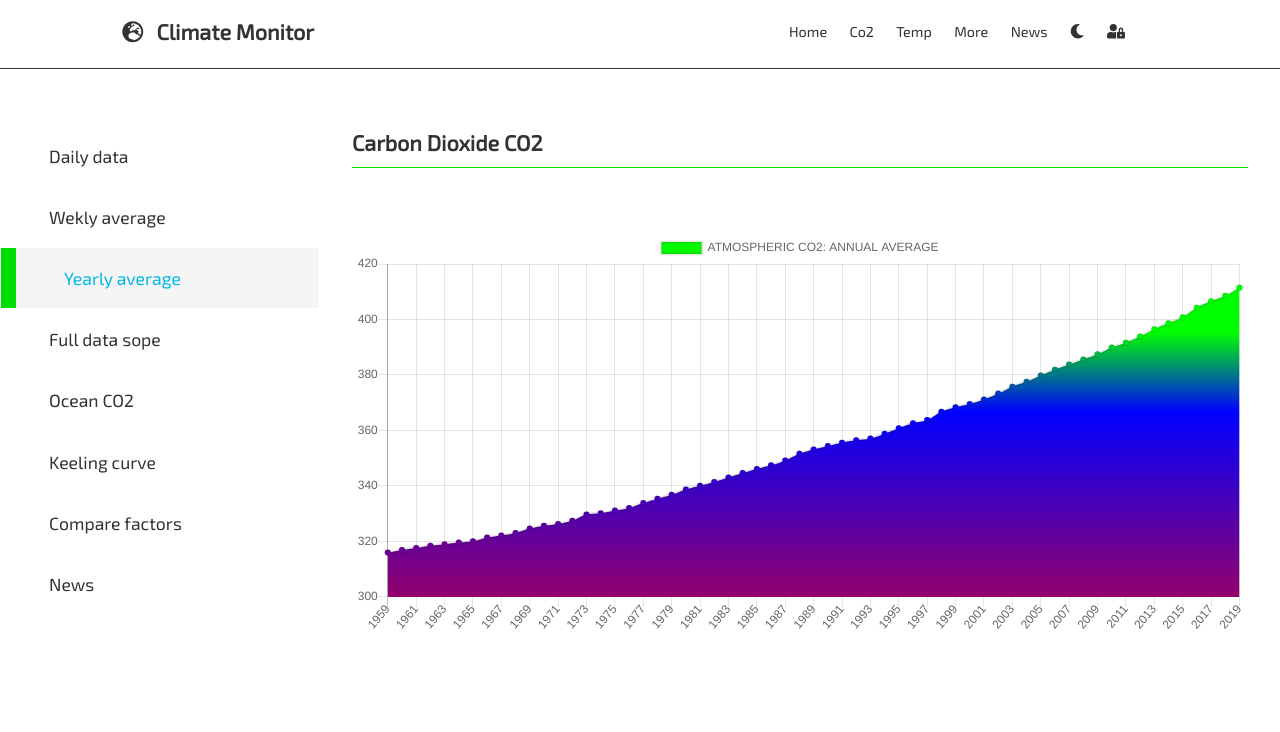
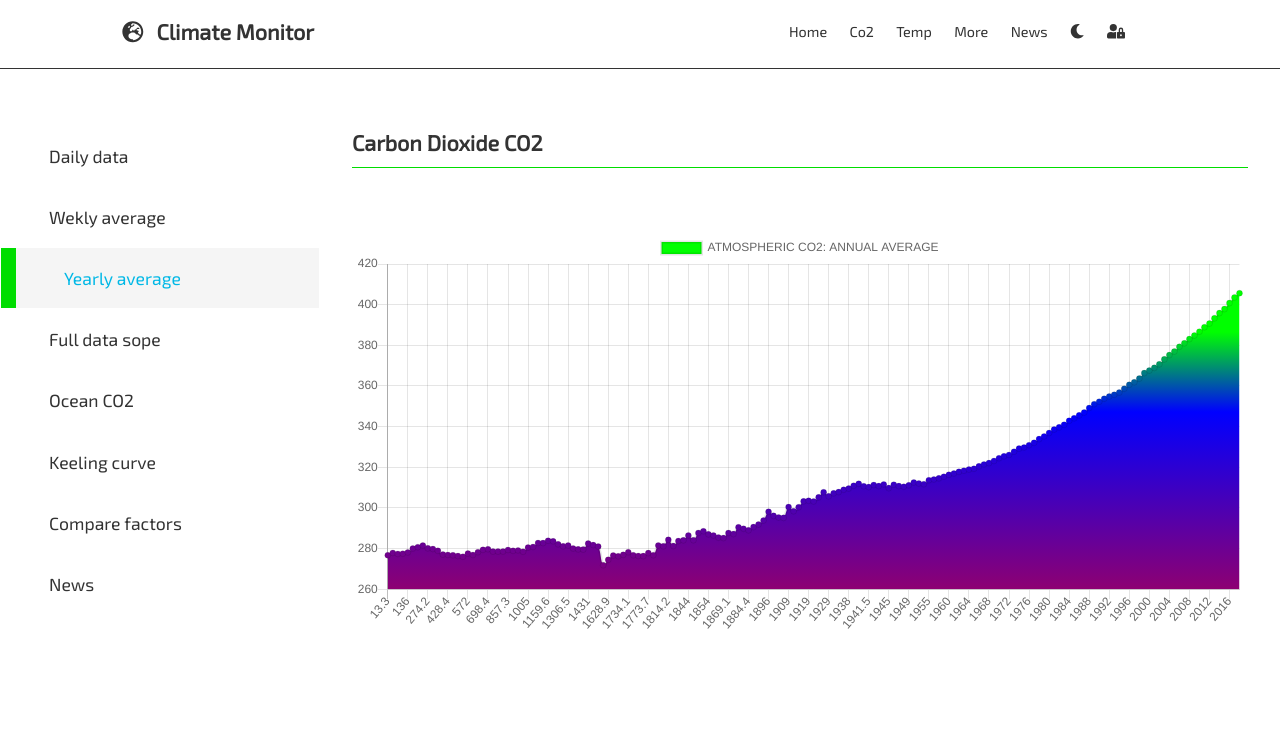
Before and after one commit to TomaszPietrzykowski/climate-monitor-archive, a React (Create React App) app: page / in a window 1280 px wide. Shown: the top 732 px of the page. Built offline with nearby package versions, Linux system fonts and the light colour scheme.

Commit message:
full record carbon data added to context

```diff
--- a/src/components/CarbonChart.js
+++ b/src/components/CarbonChart.js
@@ -6,7 +6,7 @@ import { Line } from "react-chartjs-2"
 const CarbonChart = () => {
   const { isDarkMode, dark, light } = useContext(ThemeContext)
   const theme = isDarkMode ? dark : light
-  const { labels, values } = useContext(CarbonContext).yearlyCarbon
+  const { labels, values } = useContext(CarbonContext).fullRecordCarbon
   const chartData = canvas => {
     const ctx = canvas.getContext("2d")
     const gradient = ctx.createLinearGradient(0, 500, 0, 100)
--- a/src/contexts/CarbonContext.js
+++ b/src/contexts/CarbonContext.js
@@ -4,6 +4,354 @@ export const CarbonContext = createContext()
 
 class CarbonContexProvider extends Component {
   state = {
+    fullRecordCarbon: {
+      labels: [
+        13.3,
+        29.5,
+        56.0,
+        104.5,
+        136.0,
+        168.2,
+        202.5,
+        227.9,
+        274.2,
+        302.3,
+        329.2,
+        364.6,
+        428.4,
+        461.2,
+        499.8,
+        536.7,
+        572.0,
+        595.6,
+        632.0,
+        667.9,
+        698.4,
+        729.7,
+        764.5,
+        799.2,
+        857.3,
+        897.4,
+        944.2,
+        968.2,
+        1005.0,
+        1025.2,
+        1058.0,
+        1105.4,
+        1159.6,
+        1207.4,
+        1257.6,
+        1275.8,
+        1306.5,
+        1349.7,
+        1411.3,
+        1429.3,
+        1431.0,
+        1560.4,
+        1588.3,
+        1610.4,
+        1628.9,
+        1640.1,
+        1689.6,
+        1722.8,
+        1734.1,
+        1742.7,
+        1752.0,
+        1763.5,
+        1773.7,
+        1780.6,
+        1794.4,
+        1799.6,
+        1814.2,
+        1826.2,
+        1834.5,
+        1838.0,
+        1844.0,
+        1846.0,
+        1849.0,
+        1852.3,
+        1854.0,
+        1859.0,
+        1864.0,
+        1867.0,
+        1869.1,
+        1873.0,
+        1874.0,
+        1884.0,
+        1884.4,
+        1886.0,
+        1889.0,
+        1894.0,
+        1896.0,
+        1899.0,
+        1902.0,
+        1904.0,
+        1909.0,
+        1911.5,
+        1914.0,
+        1918.6,
+        1919.0,
+        1923.0,
+        1923.6,
+        1928.8,
+        1929.0,
+        1933.0,
+        1934.5,
+        1936.5,
+        1938.0,
+        1939.0,
+        1940.0,
+        1941.0,
+        1941.5,
+        1942.0,
+        1943.0,
+        1944.0,
+        1945.0,
+        1946.0,
+        1947.0,
+        1948.0,
+        1949.0,
+        1950.0,
+        1953.0,
+        1954.0,
+        1955.0,
+        1957.0,
+        1958.0,
+        1959.0,
+        1960.0,
+        1961.0,
+        1962.0,
+        1963.0,
+        1964.0,
+        1965.0,
+        1966.0,
+        1967.0,
+        1968.0,
+        1969.0,
+        1970.0,
+        1971.0,
+        1972.0,
+        1973.0,
+        1974.0,
+        1975.0,
+        1976.0,
+        1977.0,
+        1978.0,
+        1979.0,
+        1980.0,
+        1981.0,
+        1982.0,
+        1983.0,
+        1984.0,
+        1985.0,
+        1986.0,
+        1987.0,
+        1988.0,
+        1989.0,
+        1990.0,
+        1991.0,
+        1992.0,
+        1993.0,
+        1994.0,
+        1995.0,
+        1996.0,
+        1997.0,
+        1998.0,
+        1999.0,
+        2000.0,
+        2001.0,
+        2002.0,
+        2003.0,
+        2004.0,
+        2005.0,
+        2006.0,
+        2007.0,
+        2008.0,
+        2009.0,
+        2010.0,
+        2011.0,
+        2012.0,
+        2013.0,
+        2014.0,
+        2015.0,
+        2016.0,
+        2017.0,
+        2018.0
+      ],
+      values: [
+        276.75,
+        277.88,
+        277.38,
+        277.51,
+        278.13,
+        280.05,
+        280.72,
+        281.49,
+        280.13,
+        279.83,
+        278.92,
+        277.05,
+        276.91,
+        276.72,
+        276.36,
+        276,
+        277.56,
+        276.9,
+        278.25,
+        279.39,
+        279.7,
+        278.53,
+        278.53,
+        278.55,
+        279.34,
+        278.91,
+        279.12,
+        278.46,
+        280.5,
+        280.83,
+        282.76,
+        282.75,
+        283.88,
+        283.6,
+        282.11,
+        281.13,
+        281.5,
+        280.06,
+        279.62,
+        279.54,
+        282.52,
+        281.75,
+        281.03,
+        271.83,
+        274.5,
+        276.62,
+        276.25,
+        276.94,
+        278.23,
+        276.74,
+        276.39,
+        276.32,
+        277.78,
+        276.78,
+        281.54,
+        281.15,
+        284.34,
+        281.28,
+        283.73,
+        284.07,
+        286.5,
+        284.13,
+        287.73,
+        288.57,
+        287.03,
+        286.48,
+        285.41,
+        285.22,
+        287.69,
+        287.17,
+        290.52,
+        289.81,
+        289.01,
+        290.62,
+        291.87,
+        293.84,
+        298.16,
+        296.1,
+        295.32,
+        295.12,
+        300.45,
+        298.39,
+        300.35,
+        303.27,
+        303.55,
+        303.2,
+        305.2,
+        307.77,
+        305.72,
+        307.21,
+        307.82,
+        308.99,
+        309.56,
+        310.94,
+        311.9,
+        310.7,
+        310.3,
+        311.29,
+        310.77,
+        311.59,
+        309.75,
+        311.46,
+        310.75,
+        310.47,
+        311.15,
+        312.55,
+        312.06,
+        311.68,
+        313.64,
+        314.04,
+        314.59,
+        315.39,
+        316.3,
+        316.97,
+        317.75,
+        318.34,
+        318.91,
+        319.29,
+        320.45,
+        321.43,
+        322.06,
+        323.15,
+        324.48,
+        325.4,
+        326.09,
+        327.68,
+        329.18,
+        329.76,
+        330.89,
+        332.04,
+        333.88,
+        335.2,
+        336.9,
+        338.58,
+        339.66,
+        340.9,
+        342.89,
+        344.14,
+        345.54,
+        346.95,
+        349.19,
+        351.06,
+        352.29,
+        353.77,
+        354.86,
+        355.69,
+        356.77,
+        358.68,
+        360.58,
+        361.83,
+        363.64,
+        366.36,
+        367.6,
+        368.91,
+        370.69,
+        373.1,
+        375.19,
+        376.94,
+        379.28,
+        381.01,
+        383.07,
+        384.82,
+        386.73,
+        388.92,
+        390.71,
+        393.31,
+        395.87,
+        397.83,
+        400.78,
+        403.57,
+        405.66
+      ]
+    },
     daylyCarbon: [],
     weeklyCarbon: [],
     yearlyCarbon: {
```
